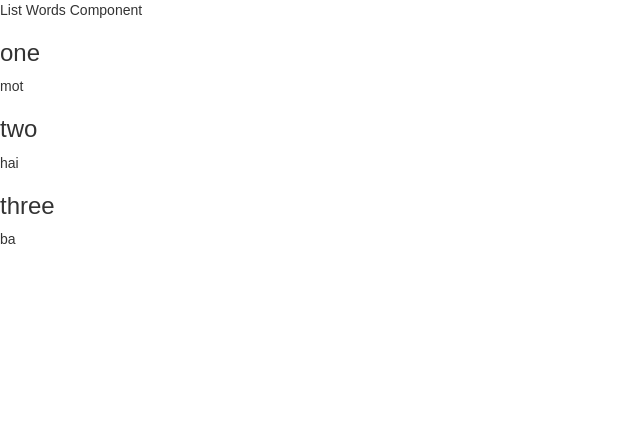
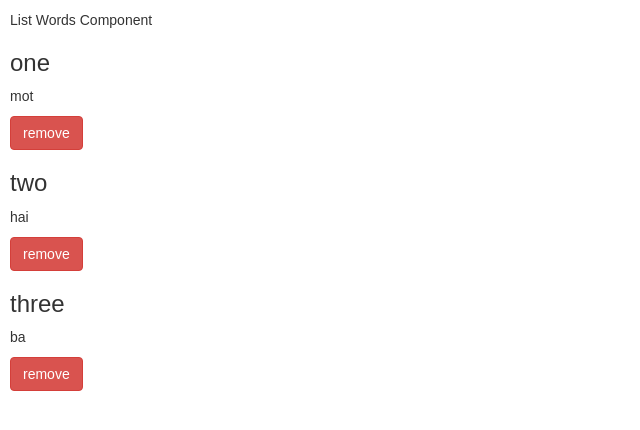
Before and after one commit to vanpho93/react0411, a React (Create React App) app: page / in a window 1280 px wide. Shown: the top 430 px of the page, without its empty margins (0-640 px from the left). Built offline with nearby package versions, Linux system fonts and the light colour scheme.

Commit message:
remove word

```diff
--- a/src/App.js
+++ b/src/App.js
@@ -1,8 +1,8 @@
 import React, { Component } from 'react';
-import Word from './components/Word';
+// import Word from './components/Word';
 // import ConditionCom from './components/ConditionCom';
 import ListWords from './components/ListWords';
-
+// import Box from './components/Box';
 // function component
   // class component
   // function Word(props) {
--- a/src/components/ListWords.js
+++ b/src/components/ListWords.js
@@ -18,11 +18,31 @@ class ListWords extends Component {
             ]
         }
     }
+
+    removeWord(en) {
+        const { words } = this.state;
+        this.setState({
+            words: words.filter(x => x.en !== en )
+        })
+    }
+
     render() {
+        const { words } = this.state;
         return (
-            <div>
+            <div style={{ margin: 10 }}>
                 List Words Component
-                { this.state.words.map(word => <Word key={word.en} spot={word} />) }
+                { words.map(word => (
+                    <div key={word.en}>
+                        <h3>{word.en}</h3>
+                        <p>{word.vn}</p>
+                        <button
+                            className="btn btn-danger"
+                            onClick={() => this.removeWord(word.en)}
+                        >
+                            remove
+                        </button>
+                    </div>
+                )) }
             </div>
         );
     }
```
Also changed, not shown: src/components/Box.js (+33 -0 lines).
